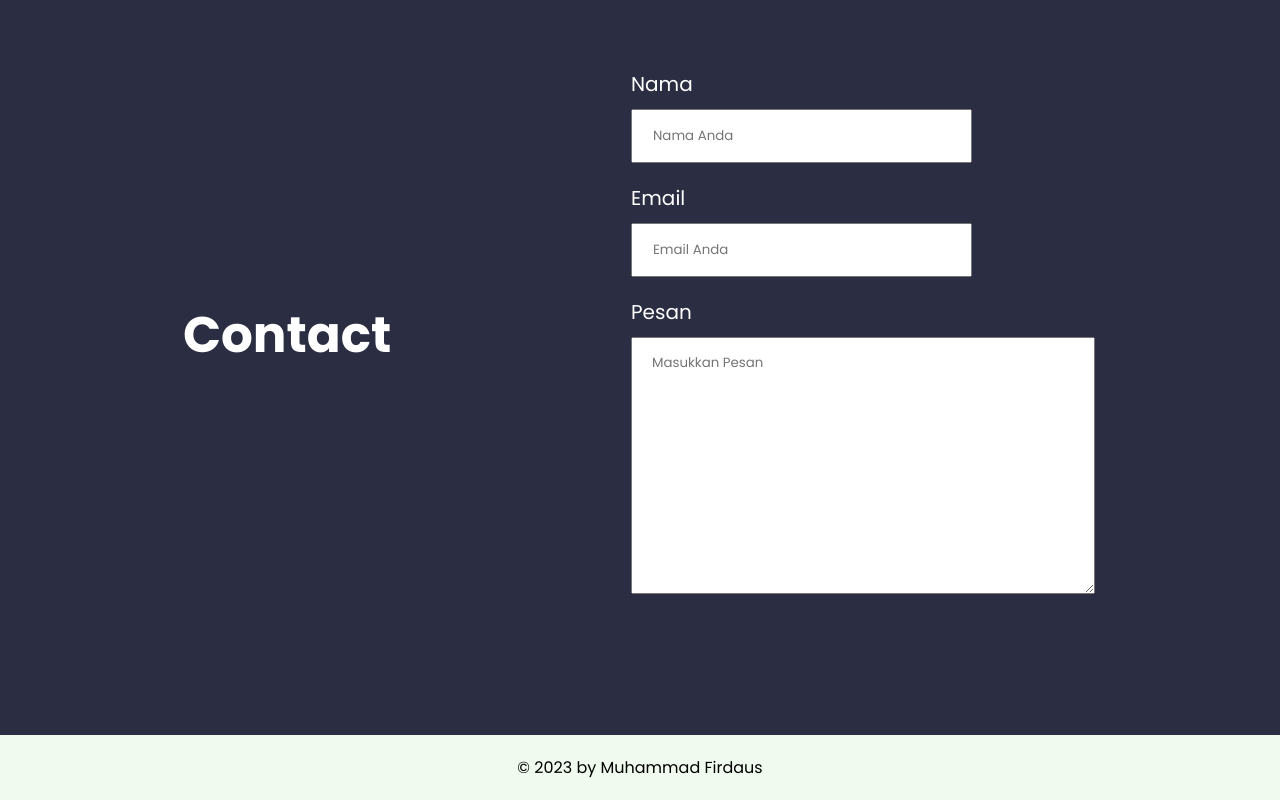
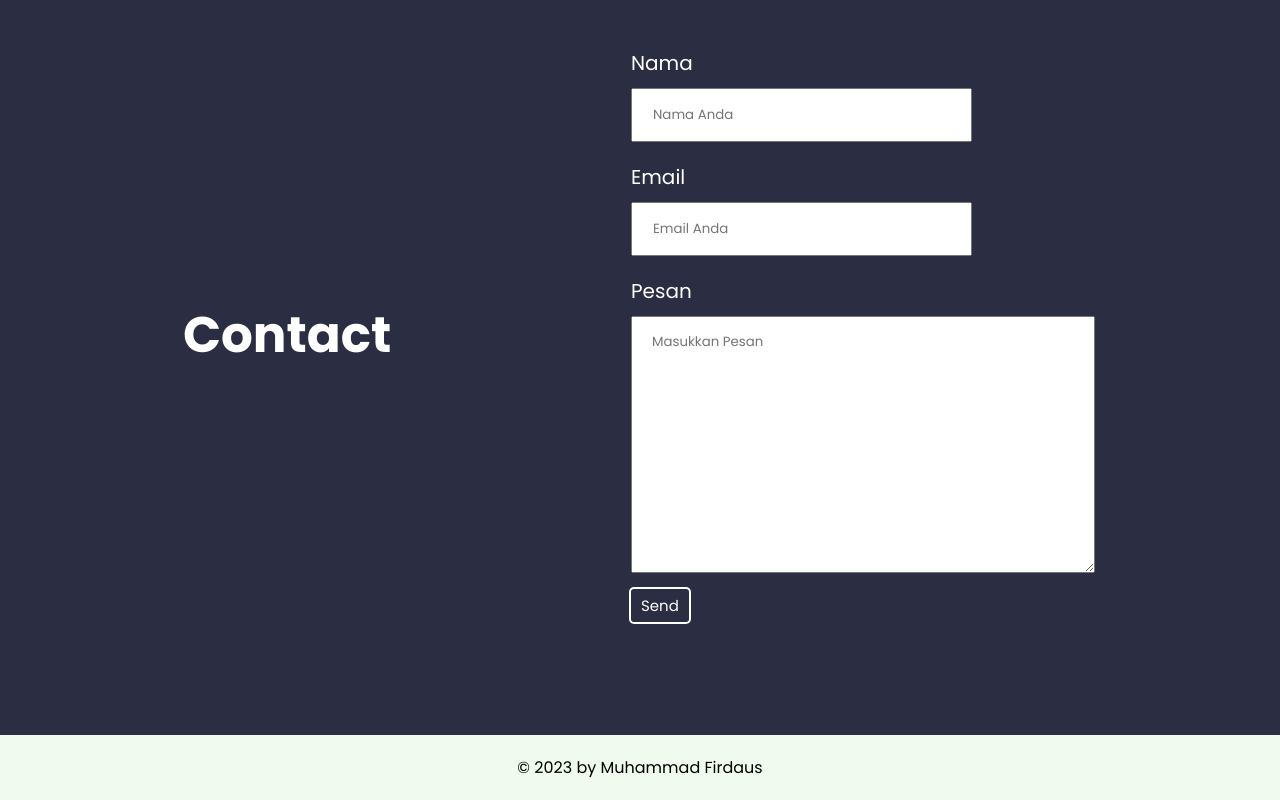
Before and after one commit to MuhFrds/web-bali-island, a plain HTML site: page index.html in a window 1280 px wide. Shown: the part 3265-4065 px from the top of the page. Drawn offline with nearby package versions, Linux system fonts and the light colour scheme.

Commit message:
fixed contact

```diff
--- a/dist/CSS/style.css
+++ b/dist/CSS/style.css
@@ -209,6 +209,16 @@ header .hero h1 {
 .contact .box-contact form table tr td textarea {
   margin-top: 10px;
   padding: 15px 200px 200px 20px;
+}
+
+.contact .box-contact form button {
+  font-size: 15px;
+  background: #2b2d42;
+  color: white;
+  border: white 2px solid;
+  border-radius: 5px;
+  padding: 5px 10px;
+  margin-top: 5px;
 }
 
 /* footer */
--- a/index.html
+++ b/index.html
@@ -123,7 +123,7 @@
     <!-- galery -->
 
     <!-- Contact -->
-    <section class="contact" id="contact">
+    <section class="contact" id="contact" name="web-form">
       <div class="container">
         <div class="box-contact">
           <h1 data-aos="fade-right" data-aos-duration="1000" data-aos-delay="100">Contact</h1>
@@ -142,6 +142,7 @@
                 <td><textarea name="pesan" id="pesan" placeholder="Masukkan Pesan" autocomplete="off"></textarea></td>
               </tr>
             </table>
+            <button type="submit">Send</button>
           </form>
         </div>
       </div>
@@ -160,5 +161,16 @@
     <script>
       AOS.init();
     </script>
+    <script>
+      const scriptURL = "https://script.google.com/macros/s/AKfycbxctX1ffFQmu4IuLDuuX-1k0bHEawmsOhnpxzllw87rd3Qk63cXO7DE76BJf3ZLHIJo/exec";
+      const form = document.forms["web-form"];
+
+      form.addEventListener("submit", (e) => {
+        e.preventDefault();
+        fetch(scriptURL, { method: "POST", body: new FormData(form) })
+          .then((response) => console.log("Success!", response))
+          .catch((error) => console.error("Error!", error.message));
+      });
+    </script>
   </body>
 </html>
```
Also changed, not shown: 1 other file.
